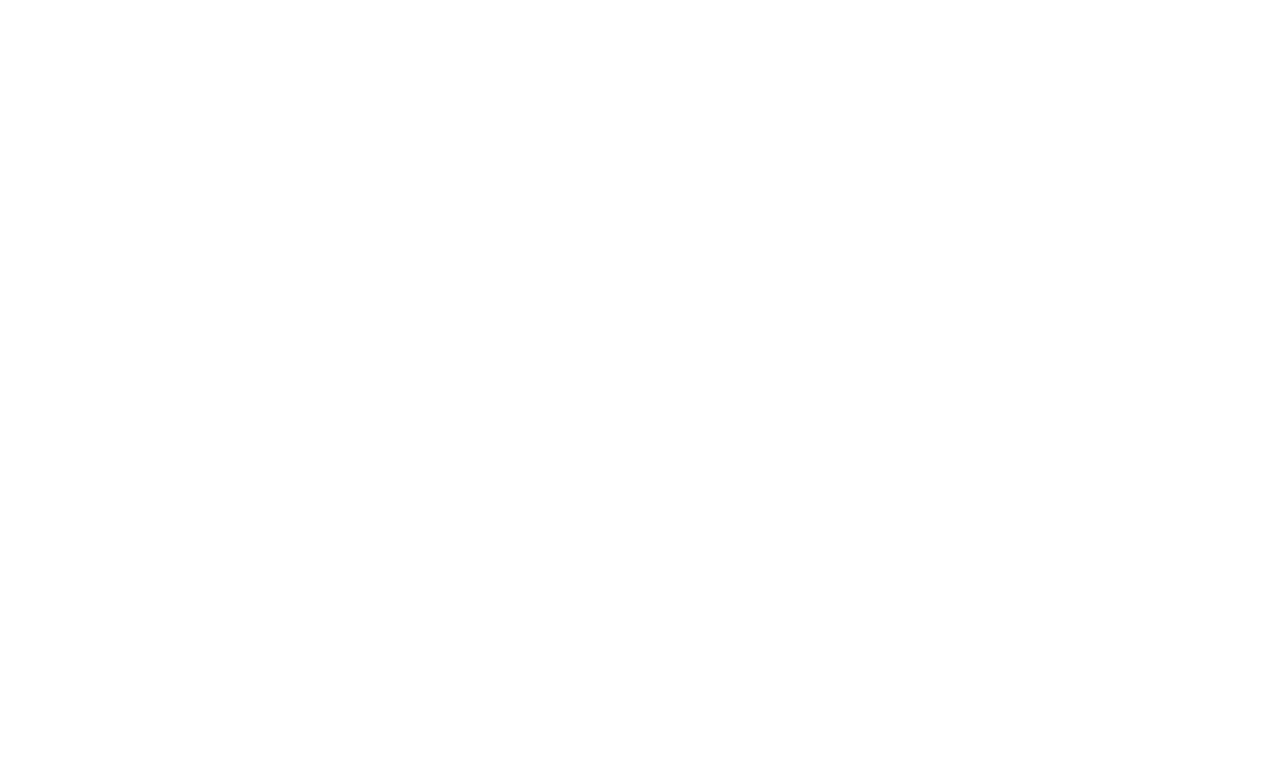
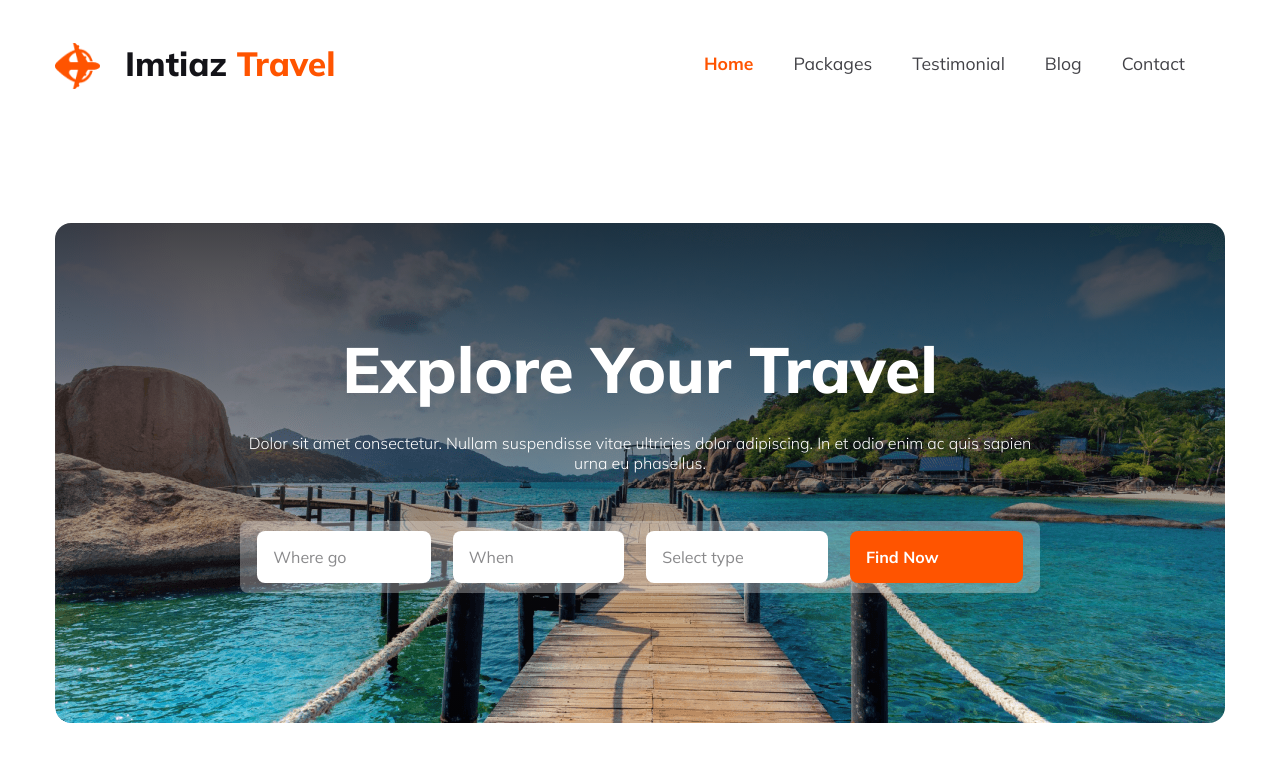
Before and after one commit to imtiazzahamedd/travel, a plain HTML site: page index.html in a window 1280 px wide. Drawn offline with Linux system fonts and the light colour scheme.

Commit message:
heading done

```diff
--- a/index.html
+++ b/index.html
@@ -5,8 +5,62 @@
     <meta name="viewport" content="width=device-width, initial-scale=1.0">
     <title>Imtiaz Travels</title>
     <link rel="stylesheet" href="styles/travel.css">
+
+
+    <link rel="stylesheet" href="https://cdnjs.cloudflare.com/ajax/libs/font-awesome/6.5.2/css/all.min.css" integrity="sha512-SnH5WK+bZxgPHs44uWIX+LLJAJ9/2PkPKZ5QiAj6Ta86w+fsb2TkcmfRyVX3pBnMFcV7oQPJkl9QevSCWr3W6A==" crossorigin="anonymous" referrerpolicy="no-referrer" />
+
 </head>
 <body>
+    <header>
+        <!-- nav section -->
+         <nav>
+            <input type="checkbox" id="check">
+            <label for="check" class="checkbtn">
+                <i class='fas fa-align-justify'></i>
+            </label>
+            <section class="nav">
+                <div class="left">
+                    <img src="Images/Group 40071 (2).png" alt="">
+                    <h3>Imtiaz <span class="travel">Travel</span></h3>
+                </div>
+                <div class="right">
+                    <ul>
+                        <li><a href="" class="home">Home</a></li>
+                        <li><a href="">Packages</a></li>
+                        <li><a href="">Testimonial</a></li>
+                        <li><a href="">Blog</a></li>
+                        <li><a href="">Contact</a></li>
+                    </ul>
+
+                </div>
+            </section>
+         </nav>
+         <!-- banner section -->
+          <section class="banner">
+          <div class="banner-container">
+            <div class="banner-content">
+                <h3>Explore Your Travel</h3>
+                <p>
+                    Dolor sit amet consectetur. Nullam suspendisse vitae ultricies dolor adipiscing. In et odio enim ac quis sapien urna eu phasellus.
+                </p>
+            </div>
+            <div class="banner-btn">
+                <button class="btn">Where go</button>
+                <button class="when">When</button>
+                <button class="btn">Select type</button>
+                <button class="find-now">Find Now</button>
+
+            </div>
+          </div>
+          </section>
+
+    </header>
+    <main>
+
+    </main>
+    <footer>
+
+    </footer>
 
 </body>
 </html>
--- a/styles/travel.css
+++ b/styles/travel.css
@@ -0,0 +1,223 @@
+/* common shared styles */
+@import url('https://fonts.googleapis.com/css2?family=Mulish:ital,wght@0,200..1000;1,200..1000&display=swap');
+
+* {
+    font-family: "Mulish", sans-serif;
+
+}
+
+/* header section */
+header {
+    width: 1170px;
+    margin: 0 auto;
+}
+
+/* nav styles */
+.nav {
+    display: flex;
+    justify-content: space-between;
+    align-items: center;
+}
+
+nav .left {
+    display: flex;
+}
+
+nav img {
+    position: relative;
+    width: 45px;
+    height: 46px;
+    top: 35px;
+}
+
+nav h3 {
+    margin-left: 25px;
+    font-size: 2.1rem;
+    font-weight: 800;
+    color: rgb(19, 19, 24);
+}
+
+nav ul {
+    display: flex;
+
+}
+
+nav ul li {
+    list-style: none;
+    margin-right: 40px;
+}
+
+nav ul li a {
+    text-decoration: none;
+    color: rgb(66, 66, 71);
+    font-size: 1.1rem;
+    font-weight: 400;
+}
+
+nav ul .home {
+    color: rgb(255, 84, 0);
+    font-weight: 700;
+}
+
+nav .left .travel {
+    color: rgb(255, 84, 0);
+    font-weight: 800;
+}
+
+/* nav menu styles */
+.checkbtn {
+    font-size: 2rem;
+    color: rgb(19, 19, 24);
+    float: right;
+    line-height: 110px;
+    margin-right: 40px;
+    cursor: pointer;
+    display: none;
+}
+
+#check {
+    display: none;
+}
+
+/* banner styles */
+.banner {
+    width: 1170px;
+    height: 500px;
+    background-image: linear-gradient(180.00deg, rgba(19, 19, 24, 0.8), rgba(19, 19, 24, 0) 100%), url(../Images/Group\ 13\ \(1\)\ \(1\).png);
+    background-repeat: no-repeat;
+    border-radius: 16px;
+}
+
+.banner-container {
+    /* width: 800px;
+    height: 288px; */
+    margin: 106px 185px;
+    justify-content: center;
+}
+
+.banner h3 {
+    color: rgb(255, 255, 255);
+    font-size: 4rem;
+    font-weight: 800;
+    text-align: center;
+    padding-top: 106px;
+    margin-bottom: 24px;
+}
+
+.banner p {
+    color: rgb(255, 255, 255);
+    font-size: 1rem;
+    font-weight: 300;
+    text-align: center;
+    margin-top: 0px;
+    margin-bottom: 48px;
+
+
+}
+
+.banner-btn {
+    border-radius: 8px;
+    background: rgba(255, 255, 255, 0.3);
+    display: flex;
+    flex-direction: row;
+    justify-content: space-evenly;
+    padding: 10px;
+    gap: 15px;
+    margin-top: 0px;
+
+
+}
+.banner-btn .when{
+    color: rgba(19, 19, 24, 0.5);
+    padding: 16px 110px 16px 16px;
+    border-radius: 8px;
+    font-size: 1rem;
+    font-weight: 400;
+    background: rgb(255, 255, 255);
+    border: none;
+    text-align: center;
+}
+
+
+.banner-btn .btn {
+    color: rgba(19, 19, 24, 0.5);
+    padding: 16px 84px 16px 16px;
+    border-radius: 8px;
+    font-size: 1rem;
+    font-weight: 400;
+    background: rgb(255, 255, 255);
+    border: none;
+    text-align: center;
+}
+
+.banner-btn .find-now {
+    color: rgb(255, 255, 255);
+    font-size: 1rem;
+    font-weight: 700;
+    border-radius: 8px;
+    background: rgb(255, 84, 0);
+    padding: 16px 84px 16px 16px;
+    border: none;
+    text-align: center;
+}
+
+
+
+
+/* responsiveness for mobile device */
+@media screen and (max-width:576px) {
+    header {
+        width: 100%;
+        margin: 0 auto;
+    }
+
+    .nav {
+        align-items: center;
+    }
+
+    nav .right {
+        display: none;
+    }
+
+    .checkbtn {
+        display: block;
+        font-size: 1.4rem;
+        margin-right: 15px;
+        margin-top: -19px;
+    }
+
+    nav h3 {
+        margin-left: 10px;
+        font-size: 1.4rem;
+    }
+
+    nav img {
+        width: 30px;
+        height: 28px;
+        margin-top: -10px;
+
+    }
+    .banner{
+       width: 100%;
+    }
+    .banner-btn{
+        flex-direction: column;
+        margin: 2px auto;
+
+    }
+    .banner-container{
+        width: 80%;
+        margin: 2px auto;
+    }
+    .banner h3{
+        font-size: 2rem;
+        padding-top: 32px;
+    }
+    .banner p{
+        font-size: 0.8rem;
+    }
+    .banner-btn .btn .find-now{
+        padding: 16px 60px;
+    }
+
+}
```
